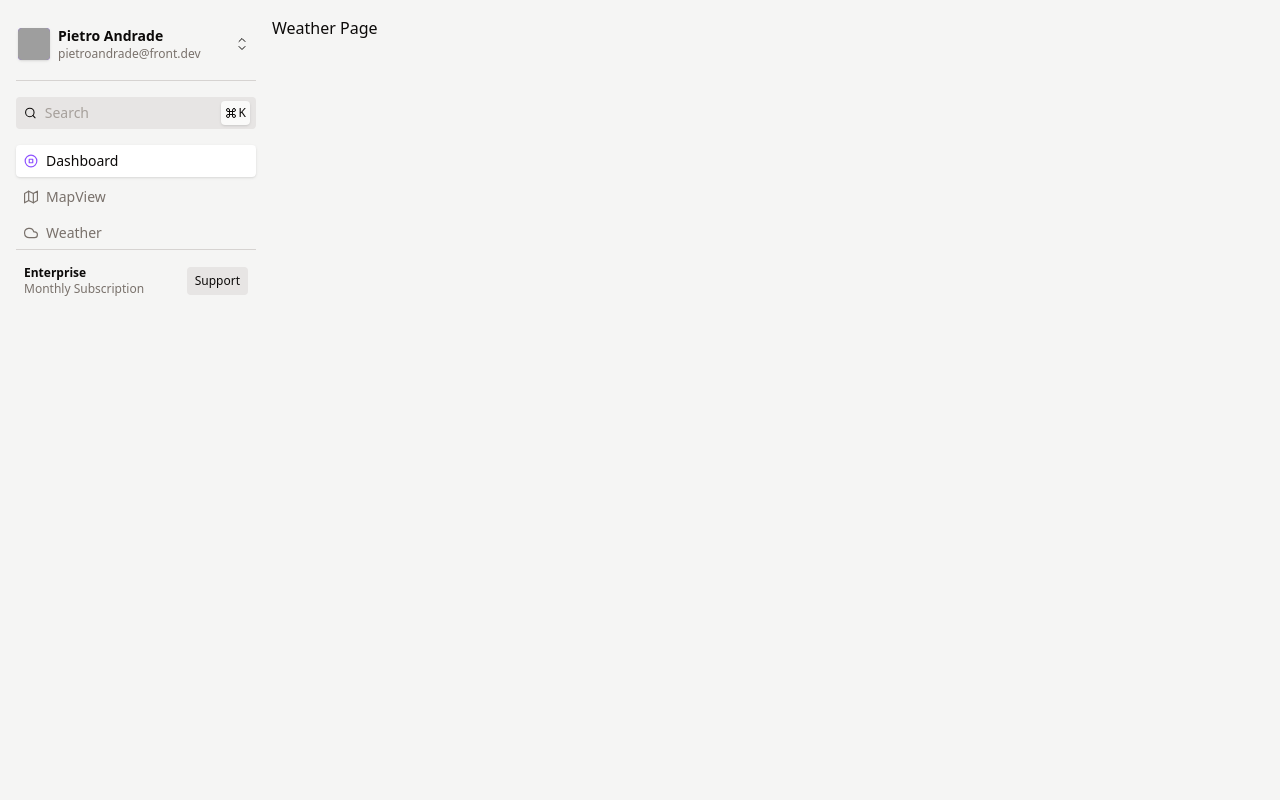
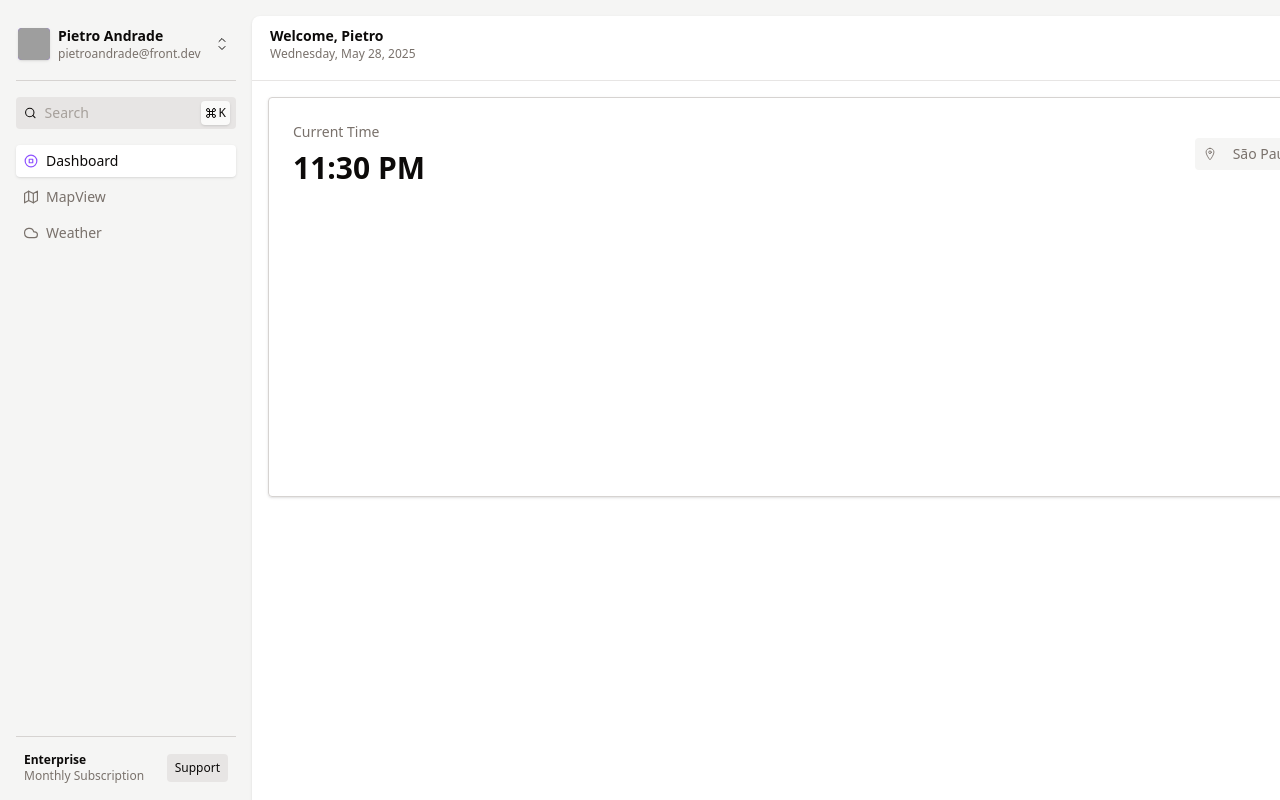
Before and after one commit to pietroaandrade/Floody, a React (Vite) app in the folder frontend/floody-frontend/: page /Weather-Analyst in a window 1280 px wide. Built offline with nearby package versions, Linux system fonts and the light colour scheme; grey boxes are pictures that could not be loaded.

Commit message:
feat.WeatherTopBar

```diff
--- a/frontend/floody-frontend/src/App.jsx
+++ b/frontend/floody-frontend/src/App.jsx
@@ -1,6 +1,6 @@
 //Components
 import Navbar from "./components/Navbar/Navbar"
-
+import Weather from "./components/WeatherAnalyst/Weather";
 //Routes
 import { RouterProvider } from "react-router-dom";
 import router from "./routes/routes";
@@ -9,7 +9,7 @@ export default function App() {
   return (
     <main className="grid grid-cols-2-[220px_1fr] gap-4 p-4">
       <Navbar />
-      <RouterProvider router={router} />
+      <Weather/>
     </main>
   )
 }
--- a/frontend/floody-frontend/src/components/Dashboard/Cards.jsx
+++ b/frontend/floody-frontend/src/components/Dashboard/Cards.jsx
@@ -26,7 +26,7 @@ export default function Cards({ activeSensors = 0, sensorData = [] }){
     )
 }
 
-const Card = ({title, info, subInfo, className = ""}) => {
+const Card = ({title, info, subInfo, }) => {
     return(
         <div className="m-4 p-4 col-span-4 rounded border">
             <div className="flex mb-8 items-start justify-between">
--- a/frontend/floody-frontend/src/components/Map/Map.css
+++ b/frontend/floody-frontend/src/components/Map/Map.css
@@ -8,7 +8,7 @@
     z-index: 1;
 }
 
-/* Hide zoom controls */
+
 .leaflet-control-zoom {
     display: none !important;
 }
@@ -17,7 +17,7 @@
     display: none !important;
 }
 
-/* Custom frame control styles */
+
 .custom-frame-control {
     margin-bottom: 10px !important;
 }
--- a/frontend/floody-frontend/src/components/Navbar/RouteSelect.jsx
+++ b/frontend/floody-frontend/src/components/Navbar/RouteSelect.jsx
@@ -1,6 +1,6 @@
 import React, { useState } from "react";
 import { FiCloud, FiMap, FiStopCircle } from "react-icons/fi";
-import { NavLink } from "react-router"
+
 
 export default function RouteSelect() {
     const [selectedRoute, setSelectedRoute] = useState("Dashboard");
--- /dev/null
+++ b/frontend/floody-frontend/src/components/WeatherAnalyst/MainCard.jsx
@@ -0,0 +1,12 @@
+import React from "react";
+import WeatherTopBar from "./WeatherTopBar";
+
+export default function MainCard(){
+    return (
+        <div className="m-4 p-6 min-h-[50vh] rounded border border-stone-300 shadow ">
+            <WeatherTopBar />
+
+        </div>
+    )
+
+}
--- /dev/null
+++ b/frontend/floody-frontend/src/components/WeatherAnalyst/Weather.jsx
@@ -0,0 +1,13 @@
+import React from "react";
+import MainCard from "./MainCard";
+import TopBar from "../Dashboard/TopBar";
+
+export default function Weather(){
+    return(
+        <div className="bg-white rounded-lg pb-4 shadow h-[220vh] min-w-[145vh]">
+            <TopBar />
+
+            <MainCard />
+        </div>
+    )
+}
--- /dev/null
+++ b/frontend/floody-frontend/src/components/WeatherAnalyst/WeatherForecast.jsx
@@ -0,0 +1 @@
+import React from "react";
--- /dev/null
+++ b/frontend/floody-frontend/src/components/WeatherAnalyst/WeatherTopBar.jsx
@@ -0,0 +1,22 @@
+import React from "react";
+import { IoLocationOutline } from "react-icons/io5";
+import {FiChevronDown} from "react-icons/fi"
+
+export default function WeatherTopBar(){
+    return(
+        <div className="flex justify-between items-center">
+            <div>
+                <p className="text-stone-500 mb-2 text-sm">Current Time</p>
+                <h3 className="text-3xl font-semibold">11:30 PM</h3>
+            </div>
+            <div className="bg-stone-100 rounded">
+                <button className="flex items-center justify-start gap-2 w-full rounded px-2 py-1.5 text-sm transition-[box-shadow,_background-color,_color hover:bg-stone-200 bg-transparent text-stone-500 ">
+                    <IoLocationOutline />
+                    <span className="pl-2"  >São Paulo, Brazil</span>
+                    <FiChevronDown />
+
+                </button>
+            </div>
+        </div>
+    )
+}
```
